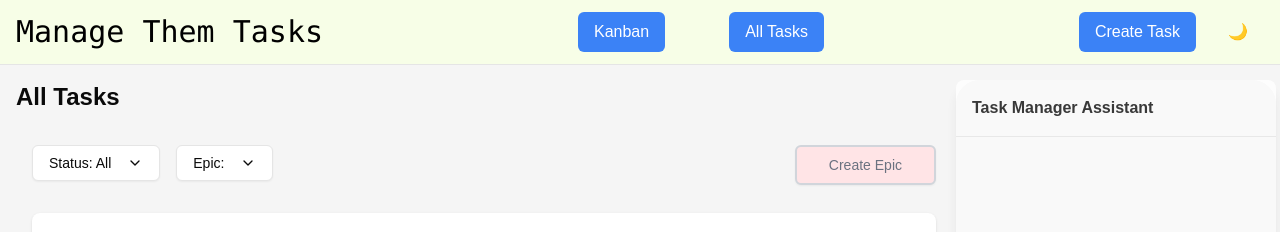
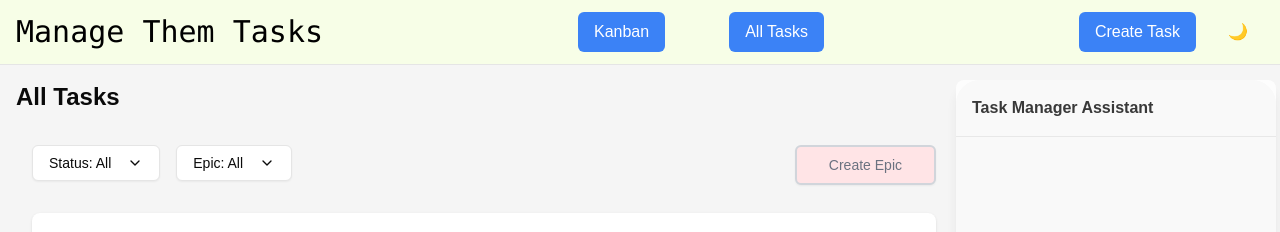
Before and after one commit to fractal-bootcamp/malin.task-manager, a Next.js app in the folder task-manager/: page /all-tasks in a window 1280 px wide. Shown: the top 232 px of the page. Built offline with nearby package versions, Linux system fonts and the light colour scheme.

Commit message:
epic dropdown shows All as well

```diff
--- a/task-manager/src/components/ui/AllTasks.tsx
+++ b/task-manager/src/components/ui/AllTasks.tsx
@@ -61,11 +61,17 @@ export const AllTasks = () => {
           <DropdownMenu>
             <DropdownMenuTrigger asChild>
               <Button variant="outline">
-                Epic: {epics.find(epic => epic.id === selectedEpic)?.description}
+                Epic: {selectedEpic === "All" ? "All" : epics.find(epic => epic.id === selectedEpic)?.description}
                 <ChevronDown className="ml-2 h-4 w-4" />
               </Button>
             </DropdownMenuTrigger>
             <DropdownMenuContent>
+              <DropdownMenuItem
+                key="all"
+                onClick={() => setSelectedEpic("All")}
+              >
+                All
+              </DropdownMenuItem>
               {epics.map((epic) => (
                 <DropdownMenuItem
                   key={epic.id}
```
